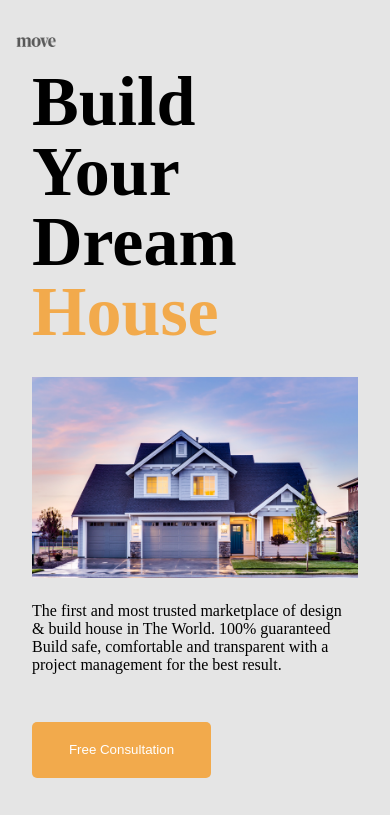
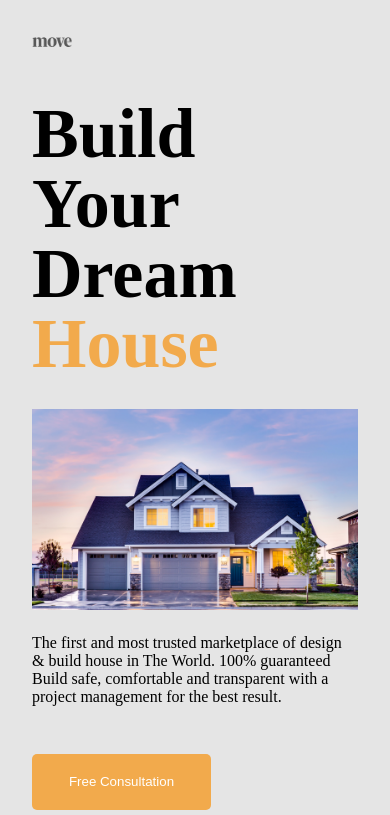
Before and after one commit to Kodi-ezike/move, a plain HTML site: page index.html in a window 390 px wide. Shown: the top 815 px of the page. Drawn offline with Linux system fonts and the light colour scheme.

Commit message:
Update style.css

```diff
--- a/style.css
+++ b/style.css
@@ -295,7 +295,7 @@ footer{
 @media screen and (max-width:770px){
 header{
     display: block;
-    padding: 2rem 1rem 0 1rem;
+    padding: 2rem;
 
 }
 .menu,.footer-links{
```
